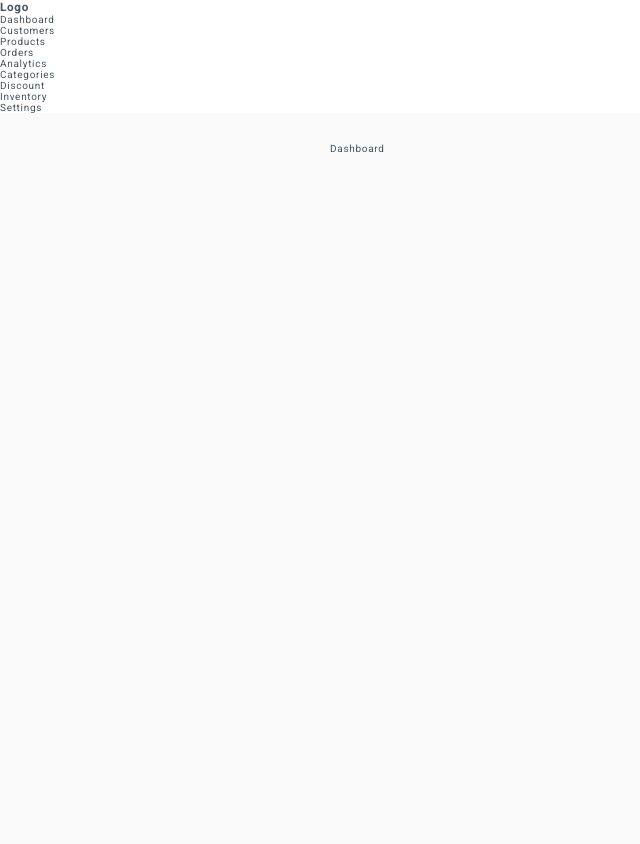
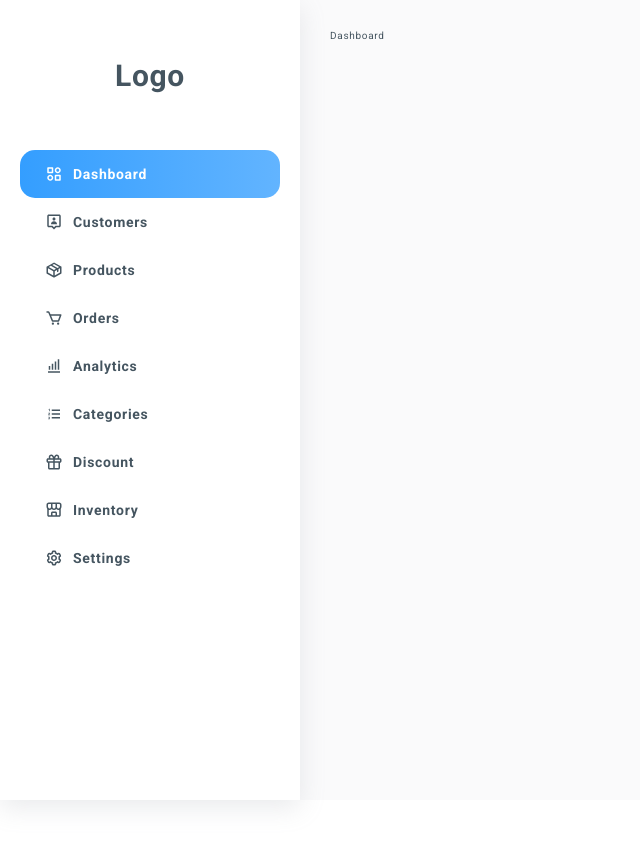
Before and after one commit to PrinceNarteh/admin-dashboard, a React (Create React App) app: page / in a window 1280 px wide. Shown: the top 844 px of the page, without its empty margins (0-640 px from the left). After the commit the page ends 800 px from the top, so only its background shows below. Built offline with nearby package versions, Linux system fonts and the light colour scheme.

Commit message:
styled Sidebar component

```diff
--- a/src/components/sidebar/Sidebar.tsx
+++ b/src/components/sidebar/Sidebar.tsx
@@ -2,6 +2,7 @@ import React from "react";
 import { NavLink } from "react-router-dom";
 import styled from "styled-components";
 import { sidebar_routes } from "../../assets/data/sidebar_routes";
+import { SidebarItem } from "./SidebarItem";
 
 const Sidebar = () => {
   return (
@@ -10,14 +11,47 @@ const Sidebar = () => {
         <h3>Logo</h3>
       </div>
       {sidebar_routes.map((item, index) => (
-        <NavLink to={item.route} key={index}>
-          <div>{item.display_name}</div>
+        <NavLink
+          to={item.route}
+          key={index}
+          className={({ isActive }) => (isActive ? "active" : "")}
+        >
+          <SidebarItem icon={item.icon} title={item.display_name} />
         </NavLink>
       ))}
     </SidebarStyle>
   );
 };
 
-const SidebarStyle = styled.div``;
+const SidebarStyle = styled.div`
+  min-width: var(--sidebar-width);
+  height: 100vh;
+  position: fixed;
+  top: 0;
+  left: 0;
+  background-color: var(--main-bg);
+  box-shadow: var(--box-shadow);
+
+  .logo {
+    height: 15rem;
+    display: flex;
+    align-items: center;
+    justify-content: center;
+
+    h3 {
+      font-size: 3rem;
+    }
+  }
+
+  .active .inner {
+    border-radius: var(--border-radius);
+    background-image: linear-gradient(
+      to right,
+      var(--main-color),
+      var(--second-color)
+    );
+    color: var(--txt-white);
+  }
+`;
 
 export default Sidebar;
--- /dev/null
+++ b/src/components/sidebar/SidebarItem.tsx
@@ -0,0 +1,44 @@
+import React from "react";
+import styled from "styled-components";
+
+interface SidebarItemProps {
+  title: string;
+  icon: React.ReactNode;
+}
+
+export const SidebarItem = ({ title, icon }: SidebarItemProps) => {
+  return (
+    <SidebarItemStyle>
+      <div className="inner">
+        {icon}
+        <span>{title}</span>
+      </div>
+    </SidebarItemStyle>
+  );
+};
+
+const SidebarItemStyle = styled.div`
+  padding: 0 2rem;
+
+  .inner {
+    padding: 1.5rem 2.5rem;
+    display: flex;
+    align-items: center;
+    font-weight: 600;
+    transition: color 0.3s ease 0s;
+  }
+
+  svg {
+    margin-right: 1rem;
+    font-size: 1.8rem;
+  }
+
+  span {
+    text-transform: capitalize;
+    font-size: 1.4rem;
+  }
+
+  &:hover {
+    color: var(--main-color);
+  }
+`;
```
